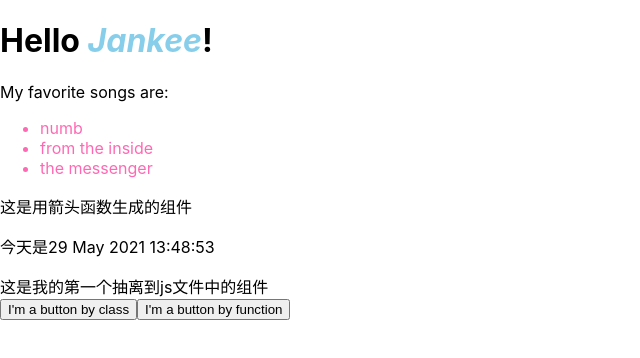
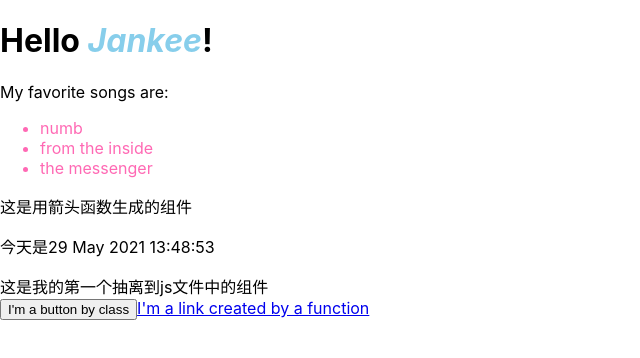
Before and after one commit to wang-zhenqi/react-beginning, a React (Create React App) app: page / in a window 1280 px wide. Shown: the top 358 px of the page, without its empty margins (0-640 px from the left). Built offline with nearby package versions, Linux system fonts and the light colour scheme.

Commit message:
Event Object

```diff
--- a/src/Event.js
+++ b/src/Event.js
@@ -18,14 +18,19 @@ class EventBinding extends React.Component {
         )
     }
 }
-
+/*
+用函数的方式返回组件也是一样，可以对组件绑定事件
+还可通过事件对象（e）来控制事件触发时的行为，事件处理函数的参数就是一个事件对象
+React的事件对象也被称作合成事件对象，在各个浏览器中的表现均相同
+ */
 function FunctionButton() {
-    function HandleClick() {
-        prompt("function button clicked")
+    function HandleClick(e) {
+        e.preventDefault();
+        prompt("function link clicked")
     }
 
     return(
-        <button onClick={HandleClick}>I'm a button by function</button>
+        <a href={"baidu.com"} onClick={HandleClick}>I'm a link created by a function</a>
     )
 }
 
```
